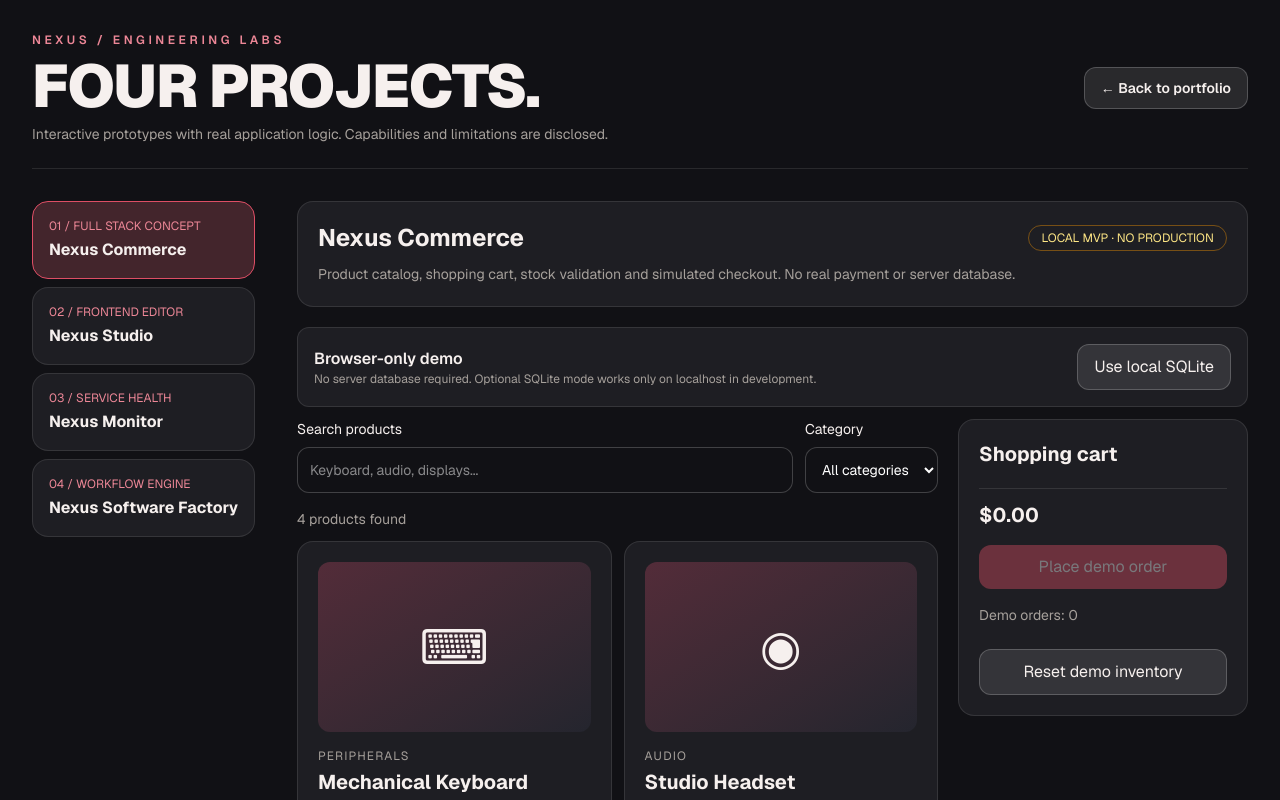
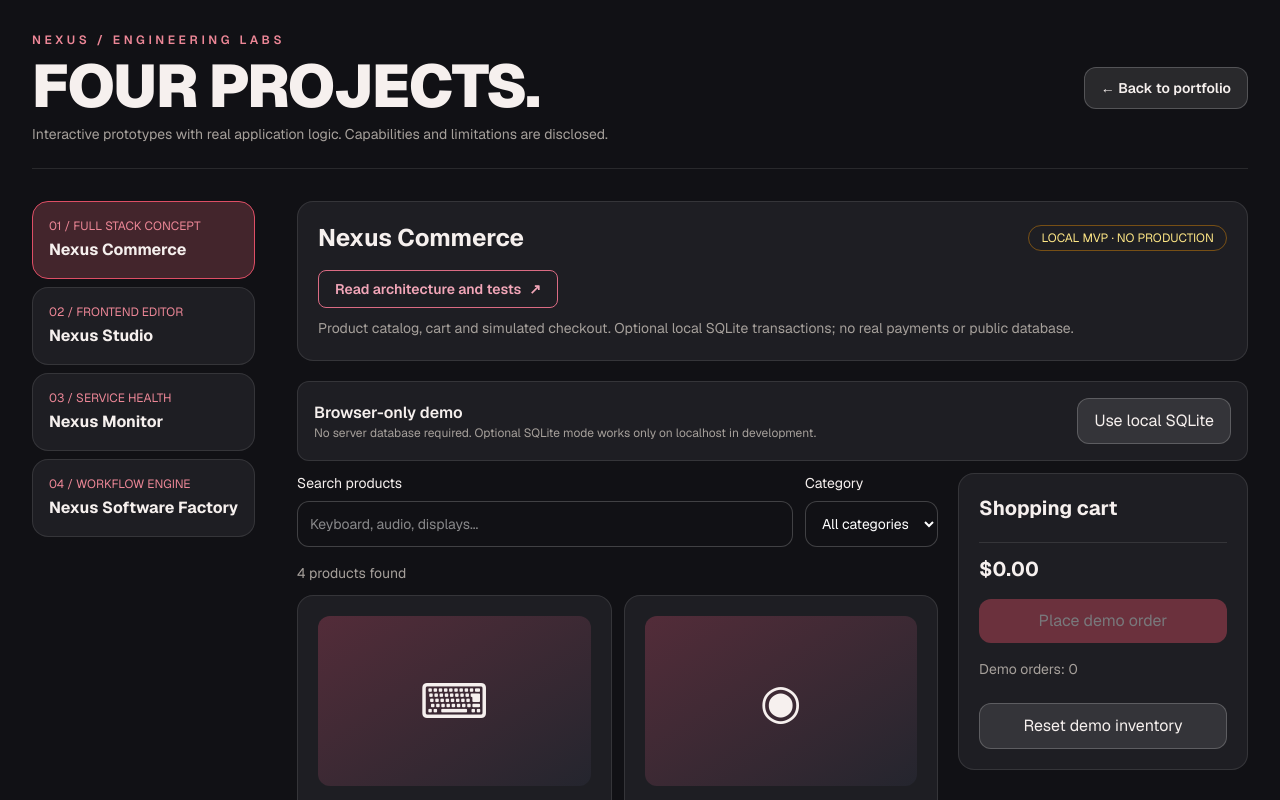
Before and after one commit to Dleteo/Nexus-AI, a Next.js app: page /en/labs in a window 1280 px wide. Shown: the top 800 px of the page. Built offline with nearby package versions, Linux system fonts and the light colour scheme; a web font is replaced by a local one.

Commit message:
feat(labs): connect four interactive demos to their verifiable case studies

```diff
--- a/components/labs/LabsWorkspace.tsx
+++ b/components/labs/LabsWorkspace.tsx
@@ -26,6 +26,7 @@ const projects: {id:LabId;name:string;category:string}[]=[
   {id:"monitor",name:"Nexus Monitor",category:"SERVICE HEALTH"},
   {id:"factory",name:"Nexus Software Factory",category:"WORKFLOW ENGINE"},
 ];
+const labStudySlugs:Record<LabId,string>={commerce:"nexus-commerce",studio:"nexus-studio",monitor:"nexus-monitor",factory:"nexus-software-factory"};
 const key=(name:string)=>"nexus-labs-v1-"+name;
 function stored<T>(name:string,fallback:T):T {try{const raw=localStorage.getItem(key(name));return raw ? JSON.parse(raw) as T : fallback;}catch{return fallback;}}
 export default function LabsWorkspace({language="es"}:{language?:SiteLanguage}) {
@@ -313,8 +314,8 @@ export default function LabsWorkspace({language="es"}:{language?:SiteLanguage})
           {projects.map((p,index)=><button key={p.id} type="button" aria-current={active===p.id?"page":undefined} onClick={()=>{setActive(p.id);setNotice("");window.history.replaceState(null,"",window.location.pathname+"?lab="+p.id);}} className={"rounded-2xl border p-4 text-left transition "+(active===p.id?"border-[#de4e65] bg-[#43252c]":"border-white/10 bg-[#1e1e23] hover:border-white/30")}><span className="block text-xs text-[#ed8797]">0{index+1} / {p.category}</span><strong className="mt-1 block text-base">{p.name}</strong></button>)}
         </nav>
         <div className="min-w-0 space-y-5">
-          <div className={card}><div className="flex flex-wrap items-center justify-between gap-2"><h2 className="text-2xl font-bold">{projects.find(p=>p.id===active)?.name}</h2><span className="rounded-full border border-amber-500/40 px-3 py-1 text-xs text-amber-200">LOCAL MVP · NO PRODUCTION</span></div>
-            <p className="mt-2 text-sm leading-6 text-stone-400">{active==="commerce"?"Product catalog, shopping cart, stock validation and simulated checkout. No real payment or server database.":active==="studio"?"Build a landing page, edit text, reorder elements and export safe static HTML.":active==="monitor"?"Checks the health endpoint of this application only. No arbitrary external targets or background polling.":"Rule-based task planning and human-review workflow. No AI inference, repository edits or automatic code execution."}</p>
+          <div className={card}><div className="flex flex-wrap items-center justify-between gap-2"><h2 className="text-2xl font-bold">{projects.find(p=>p.id===active)?.name}</h2><span className="rounded-full border border-amber-500/40 px-3 py-1 text-xs text-amber-200">LOCAL MVP · NO PRODUCTION</span></div><Link href={"/projects/"+labStudySlugs[active]+"?lang="+language} className="mt-4 inline-flex items-center rounded-lg border border-[#db6b83] px-4 py-2 text-sm font-semibold text-[#f2a6b8] hover:border-[#f1adbc] hover:text-white focus-visible:outline-2 focus-visible:outline-white">{({es:"Leer arquitectura y pruebas",en:"Read architecture and tests",de:"Architektur und Tests",fr:"Architecture et tests",pt:"Arquitetura e testes"} as const)[language]} <span className="ml-2" aria-hidden="true">↗</span></Link>
+            <p className="mt-2 text-sm leading-6 text-stone-400">{active==="commerce"?"Product catalog, cart and simulated checkout. Optional local SQLite transactions; no real payments or public database.":active==="studio"?"Build a landing page, edit text, reorder elements and export safe static HTML.":active==="monitor"?"Checks the health endpoint of this application only. No arbitrary external targets or background polling.":"Rule-based task planning and human-review workflow. No AI inference, repository edits or automatic code execution."}</p>
           </div>
           {notice&&<p role="status" className="rounded-lg border border-white/15 bg-white/5 p-3 text-sm">{notice}</p>}
           {active==="commerce"&&<div className="space-y-3"><div className="flex flex-wrap items-center justify-between gap-3 rounded-xl border border-white/10 bg-[#1e1e23] p-4"><div><p className="font-semibold">{sqliteMode?"SQLite backend: active on this computer":"Browser-only demo"}</p><p className="text-xs text-stone-400">{sqliteMode?"Real server-side transactions, local disk persistence. Never enabled in production.":"No server database required. Optional SQLite mode works only on localhost in development."}</p></div>{sqliteMode?<button className={btn} disabled={sqliteBusy} onClick={disableSqlite}>Use browser demo</button>:<button className={btn} disabled={sqliteBusy} onClick={enableSqlite}>{sqliteBusy?"Connecting…":"Use local SQLite"}</button>}</div><div className="grid gap-5 xl:grid-cols-[1fr_290px]">
```
